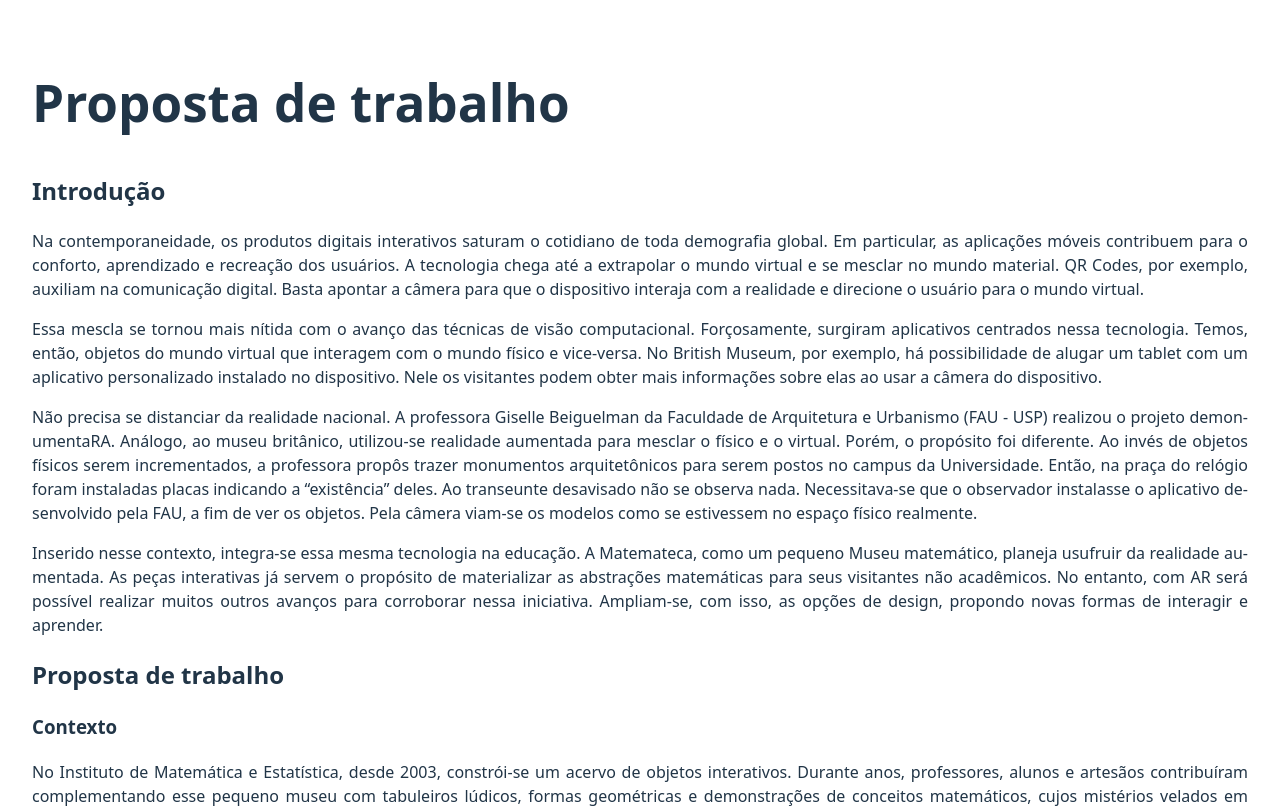
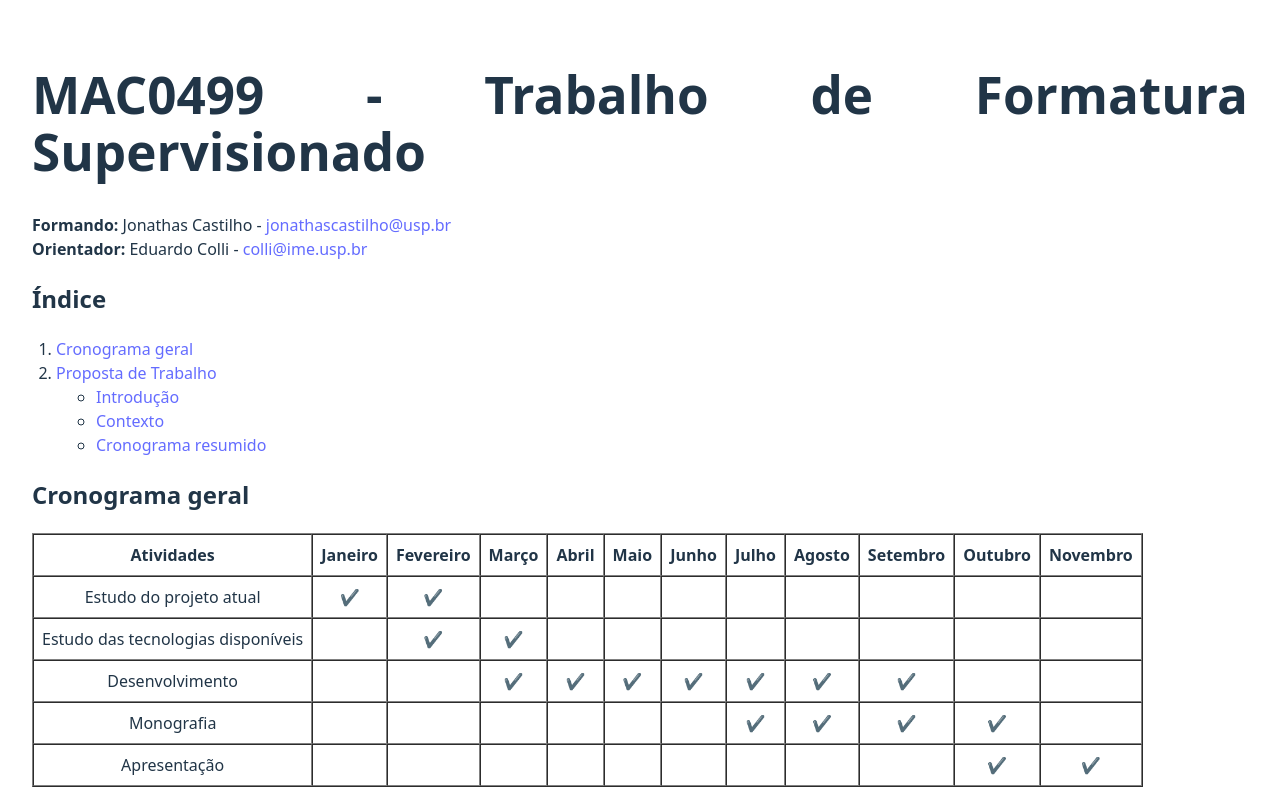
Before and after one commit to Xnths/tcc-page, a Vue app: page / in a window 1280 px wide. Shown: the top 808 px of the page. Built offline with nearby package versions, Linux system fonts and the light colour scheme.

Commit message:
feat: adding summary, header with names and emails.

```diff
--- a/src/App.vue
+++ b/src/App.vue
@@ -1,8 +1,125 @@
 <template>
-  <section></section>
-  <section>
-    <h1>Proposta de trabalho</h1>
-    <h2>Introdução</h2>
+  <h1>MAC0499 - Trabalho de Formatura Supervisionado</h1>
+  <div class="c-name-display">
+    <span
+      ><strong>Formando:</strong> Jonathas Castilho -
+      <a href="mailto:jonathascastilho@usp.br">jonathascastilho@usp.br</a></span
+    >
+    <span
+      ><strong>Orientador:</strong> Eduardo Colli -
+      <a href="mailto:colli@ime.usp.br">colli@ime.usp.br</a></span
+    >
+  </div>
+  <nav>
+    <h2>Índice</h2>
+    <ol>
+      <li><a href="#cronograma">Cronograma geral</a></li>
+      <li><a href="#proposta">Proposta de Trabalho</a></li>
+      <ul>
+        <li><a href="#proposta-introducao">Introdução</a></li>
+        <li><a href="#proposta-contexto">Contexto</a></li>
+        <li>
+          <a href="#proposta-cronograma-resumido">Cronograma resumido</a>
+        </li>
+      </ul>
+    </ol>
+  </nav>
+  <section id="cronograma">
+    <h2>Cronograma geral</h2>
+    <table border="1" cellpadding="8" cellspacing="0">
+      <thead>
+        <tr>
+          <th>Atividades</th>
+          <th>Janeiro</th>
+          <th>Fevereiro</th>
+          <th>Março</th>
+          <th>Abril</th>
+          <th>Maio</th>
+          <th>Junho</th>
+          <th>Julho</th>
+          <th>Agosto</th>
+          <th>Setembro</th>
+          <th>Outubro</th>
+          <th>Novembro</th>
+        </tr>
+      </thead>
+      <tbody>
+        <tr>
+          <td>Estudo do projeto atual</td>
+          <td>✔️</td>
+          <td>✔️</td>
+          <td></td>
+          <td></td>
+          <td></td>
+          <td></td>
+          <td></td>
+          <td></td>
+          <td></td>
+          <td></td>
+          <td></td>
+        </tr>
+        <tr>
+          <td>Estudo das tecnologias disponíveis</td>
+          <td></td>
+          <td>✔️</td>
+          <td>✔️</td>
+          <td></td>
+          <td></td>
+          <td></td>
+          <td></td>
+          <td></td>
+          <td></td>
+          <td></td>
+          <td></td>
+        </tr>
+        <tr>
+          <td>Desenvolvimento</td>
+          <td></td>
+          <td></td>
+          <td>✔️</td>
+          <td>✔️</td>
+          <td>✔️</td>
+          <td>✔️</td>
+          <td>✔️</td>
+          <td>✔️</td>
+          <td>✔️</td>
+          <td></td>
+          <td></td>
+        </tr>
+        <tr>
+          <td>Monografia</td>
+          <td></td>
+          <td></td>
+          <td></td>
+          <td></td>
+          <td></td>
+          <td></td>
+          <td>✔️</td>
+          <td>✔️</td>
+          <td>✔️</td>
+          <td>✔️</td>
+          <td></td>
+        </tr>
+        <tr>
+          <td>Apresentação</td>
+          <td></td>
+          <td></td>
+          <td></td>
+          <td></td>
+          <td></td>
+          <td></td>
+          <td></td>
+          <td></td>
+          <td></td>
+          <td>✔️</td>
+          <td>✔️</td>
+        </tr>
+      </tbody>
+    </table>
+  </section>
+  <section id="proposta">
+    <h2>Proposta de trabalho</h2>
+    <h3 id="proposta-introducao">Introdução</h3>
     <p>
       Na contemporaneidade, os produtos digitais interativos saturam o cotidiano
       de toda demografia global. Em particular, as aplicações móveis contribuem
@@ -44,7 +161,7 @@
       de design, propondo novas formas de interagir e aprender.
     </p>
     <h2>Proposta de trabalho</h2>
-    <h3>Contexto</h3>
+    <h3 id="proposta-contexto">Contexto</h3>
     <p>
       No Instituto de Matemática e Estatística, desde 2003, constrói-se um
       acervo de objetos interativos. Durante anos, professores, alunos e
@@ -75,7 +192,7 @@
       a computação sirva o propósito social de integração à comunidade externa à
       Universidade de São Paulo.
     </p>
-    <h3>Cronograma</h3>
+    <h3 id="proposta-cronograma-resumido">Cronograma resumido</h3>
     <p>
       Inicialmente, deseja-se aproveitar o que já foi definido anteriormente.
       Logo, começaremos a estudar as limitações da tecnologia de forma que ela
@@ -122,4 +239,23 @@ h3 {
 .logo.vue:hover {
   filter: drop-shadow(0 0 2em #42b883aa);
 }
+.c-name-display {
+  display: flex;
+  flex-direction: column;
+  width: 100%;
+  align-items: start;
+}
+nav ol {
+  list-style: decimal;
+  padding-left: 1.5em;
+}
+nav ol ol {
+  list-style: decimal;
+  margin-top: 0.25em;
+  padding-left: 1.5em;
+}
+
+nav ol li {
+  text-align: start;
+}
 </style>
```
